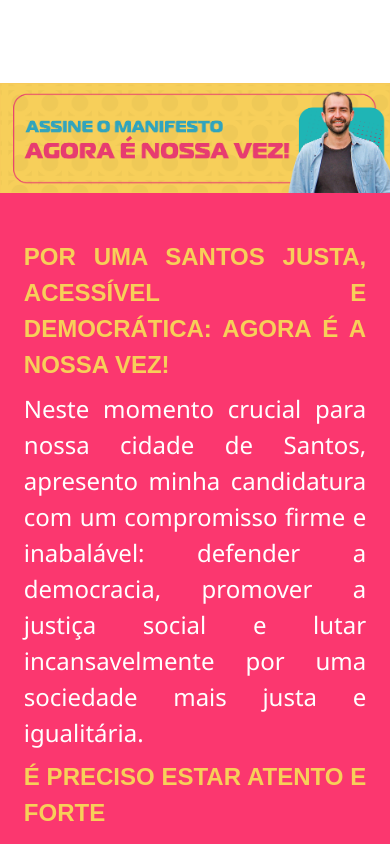
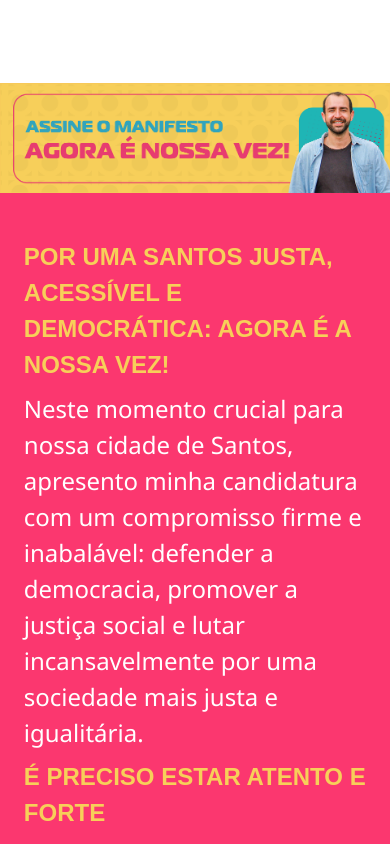
Before and after one commit to Marcos-Monte/thiago-andrade, a Next.js app: page /components/Manifesto/Manifesto in a window 390 px wide. Shown: the top 844 px of the page. Built offline with nearby package versions, Linux system fonts and the light colour scheme; a web font is replaced by a local one.

Commit message:
style: em resoluçoes abaixo de 500px o texto do Manifesto será alinhado a esquerda

```diff
--- a/src/pages/components/Texto/TextoManifesto.module.css
+++ b/src/pages/components/Texto/TextoManifesto.module.css
@@ -1,6 +1,7 @@
 .container{
     width: 100%;
     font-size: 1.5rem;
+
 }
 
 .title{
@@ -9,3 +10,11 @@
     margin: .5rem 0;
     text-transform: uppercase;
 }
+
+/* Medias */
+
+@media screen and (max-width: 500px){
+    .container{
+        text-align: left;
+    }
+}
```
